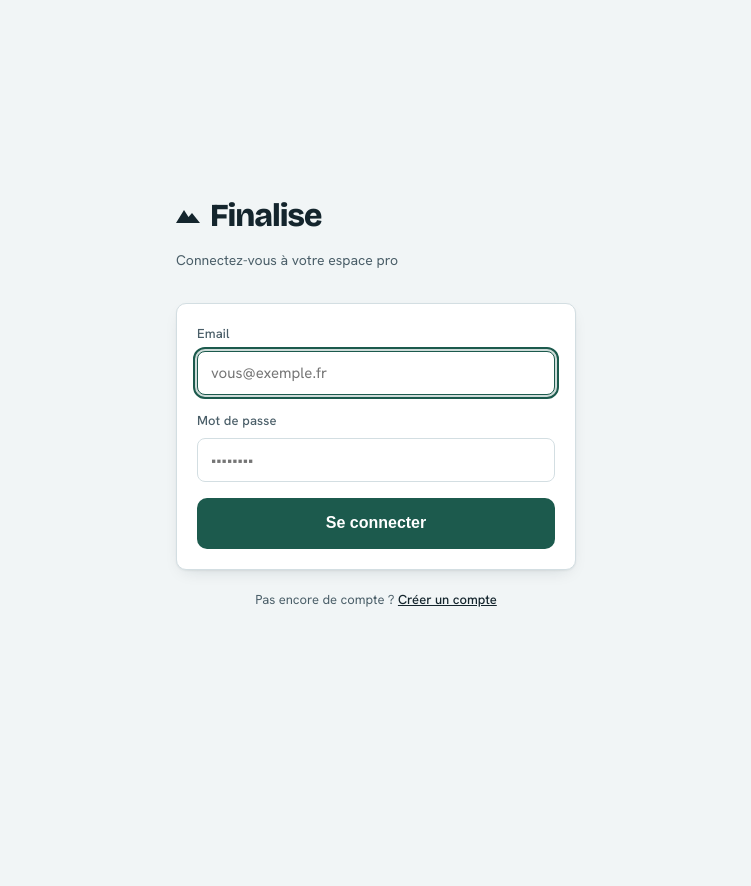
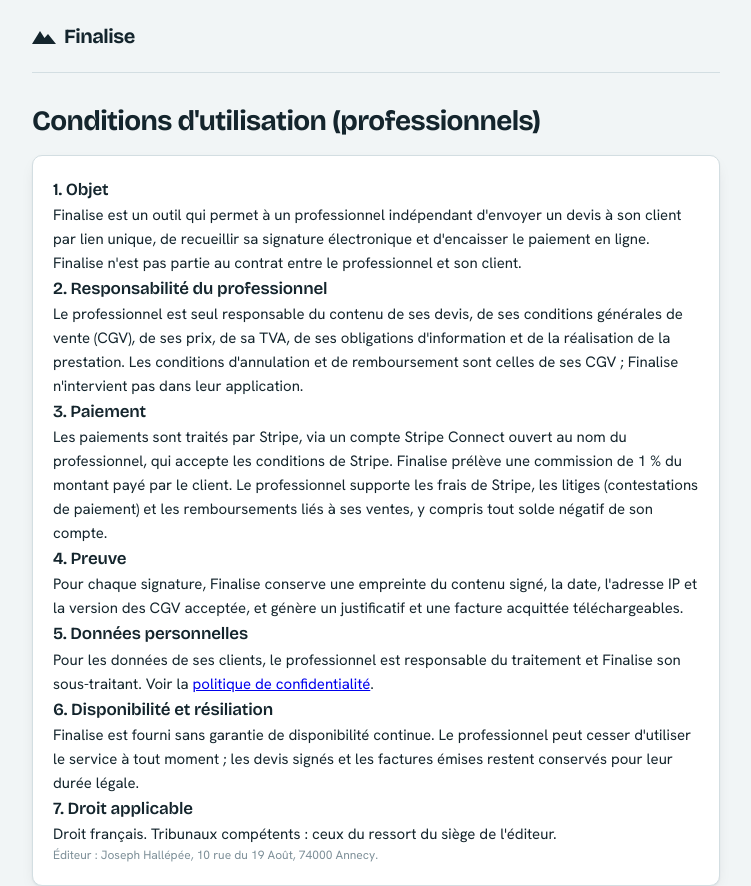
Before and after one commit to jhallepee-maker/Finalise, a React (Vite) app in the folder frontend/: page /cgu in a window 1280 px wide. Before the commit this address led to /login. Shown: the whole page, without its empty margins (264-1015 px from the left). Before the commit the page ends 800 px from the top, so only its background shows below. Built offline with nearby package versions, Linux system fonts and the light colour scheme; no server answers.

Commit message:
CGU professionnels + acceptation à l'inscription
Co-Authored-By: Claude Sonnet 5.5 <noreply@anthropic.com>
Claude-Session: https://claude.ai/code/session_019FC6LHcC3AkD9c6RDAgeRX

```diff
--- a/frontend/src/App.jsx
+++ b/frontend/src/App.jsx
@@ -1,3 +1,4 @@
+import Cgu from './pages/Cgu'
 import Confidentialite from './pages/Confidentialite'
 import { Routes, Route, Navigate } from 'react-router-dom'
 import { useAuth } from './AuthContext'
@@ -21,6 +22,7 @@ export default function App() {
       {/* Public */}
       <Route path="/login" element={<Login />} />
       <Route path="/register" element={<Register />} />
+      <Route path="/cgu" element={<Cgu />} />
       <Route path="/confidentialite" element={<Confidentialite />} />
       <Route path="/p/:token" element={<ClientPage />} />
 
--- /dev/null
+++ b/frontend/src/pages/Cgu.jsx
@@ -0,0 +1,28 @@
+import { Link } from 'react-router-dom'
+
+// Projet de conditions d'utilisation destiné aux professionnels — à faire valider par un juriste avant ouverture publique.
+export default function Cgu() {
+  return (
+    <div className="page"><div className="container" style={{ maxWidth: 720 }}>
+      <div className="topbar"><Link to="/" className="logo">Finalise</Link></div>
+      <h1 style={{ marginBottom: 16 }}>Conditions d'utilisation (professionnels)</h1>
+      <div className="card" style={{ lineHeight: 1.6, fontSize: 15 }}>
+        <h3>1. Objet</h3>
+        <p>Finalise est un outil qui permet à un professionnel indépendant d'envoyer un devis à son client par lien unique, de recueillir sa signature électronique et d'encaisser le paiement en ligne. Finalise n'est pas partie au contrat entre le professionnel et son client.</p>
+        <h3>2. Responsabilité du professionnel</h3>
+        <p>Le professionnel est seul responsable du contenu de ses devis, de ses conditions générales de vente (CGV), de ses prix, de sa TVA, de ses obligations d'information et de la réalisation de la prestation. Les conditions d'annulation et de remboursement sont celles de ses CGV ; Finalise n'intervient pas dans leur application.</p>
+        <h3>3. Paiement</h3>
+        <p>Les paiements sont traités par Stripe, via un compte Stripe Connect ouvert au nom du professionnel, qui accepte les conditions de Stripe. Finalise prélève une commission de 1 % du montant payé par le client. Le professionnel supporte les frais de Stripe, les litiges (contestations de paiement) et les remboursements liés à ses ventes, y compris tout solde négatif de son compte.</p>
+        <h3>4. Preuve</h3>
+        <p>Pour chaque signature, Finalise conserve une empreinte du contenu signé, la date, l'adresse IP et la version des CGV acceptée, et génère un justificatif et une facture acquittée téléchargeables.</p>
+        <h3>5. Données personnelles</h3>
+        <p>Pour les données de ses clients, le professionnel est responsable du traitement et Finalise son sous-traitant. Voir la <Link to="/confidentialite">politique de confidentialité</Link>.</p>
+        <h3>6. Disponibilité et résiliation</h3>
+        <p>Finalise est fourni sans garantie de disponibilité continue. Le professionnel peut cesser d'utiliser le service à tout moment ; les devis signés et les factures émises restent conservés pour leur durée légale.</p>
+        <h3>7. Droit applicable</h3>
+        <p>Droit français. Tribunaux compétents : ceux du ressort du siège de l'éditeur.</p>
+        <p className="form-hint">Éditeur : Joseph Hallépée, 10 rue du 19 Août, 74000 Annecy.</p>
+      </div>
+    </div></div>
+  )
+}
--- a/frontend/src/pages/Register.jsx
+++ b/frontend/src/pages/Register.jsx
@@ -105,6 +105,11 @@ export default function Register() {
               <input type="text" maxLength={14} value={form.siret} onChange={set('siret')} placeholder="12345678901234" />
             </div>
 
+            <label className="checkbox-row">
+              <input type="checkbox" required checked={!!form.accept_cgu} onChange={e => setForm(f => ({ ...f, accept_cgu: e.target.checked }))} />
+              <span>J'accepte les <Link to="/cgu" target="_blank">conditions d'utilisation</Link> de Finalise. <span className="req">*</span></span>
+            </label>
+
             <button type="submit" className="btn btn-primary btn-lg" disabled={loading}>
               {loading ? 'Création…' : 'Créer mon compte'}
             </button>
```
Also changed, not shown: 2 other files (tests, documents, lock files or other folders).
